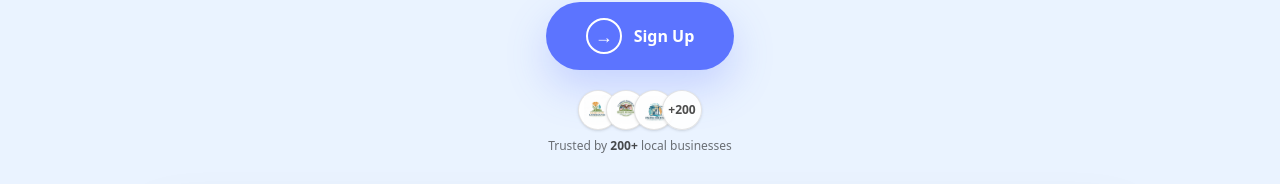
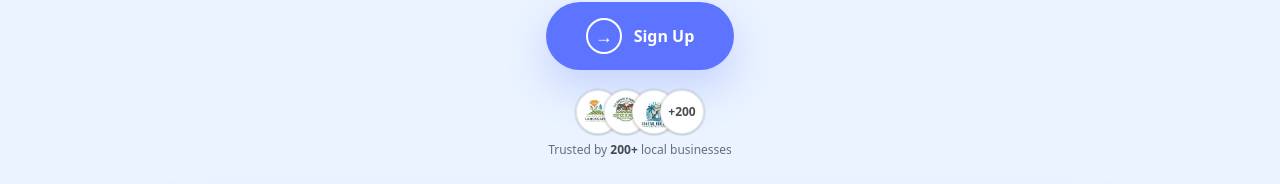
Before and after one commit to seansevrix/ambit, a Next.js app: page / in a window 1280 px wide. Shown: the part 339-523 px from the top of the page. Built offline with nearby package versions, Linux system fonts and the light colour scheme.

Commit message:
Fix social proof avatars layout

```diff
--- a/app/page.tsx
+++ b/app/page.tsx
@@ -34,12 +34,10 @@ function ArrowBadge({ dark = false }: { dark?: boolean }) {
 }
 
 /**
- * ✅ Put your 3 logo images in:
+ * Put your 3 logo images in:
  *   /public/landing/social/golden-state-landscapes.jpeg
  *   /public/landing/social/old-dominion-plumbing.jpeg
  *   /public/landing/social/power-mechanical.jpeg
- *
- * Then these will render inside the avatar circles under the Sign Up button.
  */
 function SignupSocialProof() {
   const logos = [
@@ -60,25 +58,25 @@ function SignupSocialProof() {
   return (
     <div className="mt-5 flex flex-col items-center gap-2">
       <div className="flex items-center justify-center">
-        <div className="flex -space-x-3">
+        <div className="flex -space-x-4">
           {logos.map((l) => (
             <div
               key={l.src}
-              className="h-10 w-10 overflow-hidden rounded-full border border-black/10 bg-white shadow-sm"
+              className="h-11 w-11 overflow-hidden rounded-full bg-white shadow-sm border border-black/10 ring-2 ring-black/5"
               title={l.alt}
               aria-label={l.alt}
             >
               <img
                 src={l.src}
                 alt={l.alt}
-                className="h-full w-full object-contain p-1"
+                className="h-full w-full object-cover object-center"
                 loading="lazy"
               />
             </div>
           ))}
 
           <div
-            className="h-10 w-10 rounded-full border border-black/10 bg-white/90 shadow-sm flex items-center justify-center text-xs font-semibold text-black/70"
+            className="h-11 w-11 rounded-full bg-white shadow-sm border border-black/10 ring-2 ring-black/5 flex items-center justify-center text-xs font-semibold text-black/70"
             aria-hidden="true"
             title="More users"
           >
@@ -146,7 +144,6 @@ export default function HomePage() {
 
       {/* HERO */}
       <section className={`${CONTAINER} pt-16 pb-16`}>
-        {/* ✅ Removed border + made this same as baby-blue background */}
         <div className="rounded-[44px] bg-[#EAF3FF] px-8 py-14 sm:px-14">
           <div className="text-center">
             <h1 className="text-5xl font-black tracking-tight sm:text-6xl sm:whitespace-nowrap">
@@ -170,7 +167,7 @@ export default function HomePage() {
               </button>
             </div>
 
-            {/* ✅ Social proof avatars */}
+            {/* Social proof avatars */}
             <SignupSocialProof />
 
             {/* Preview strip */}
```
